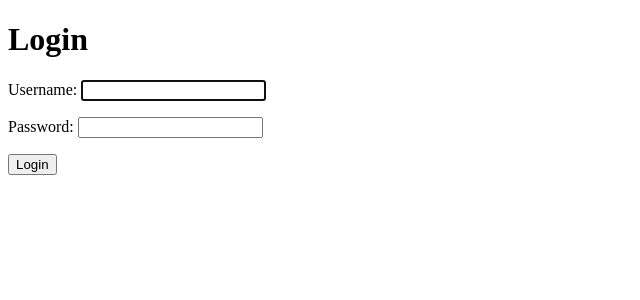
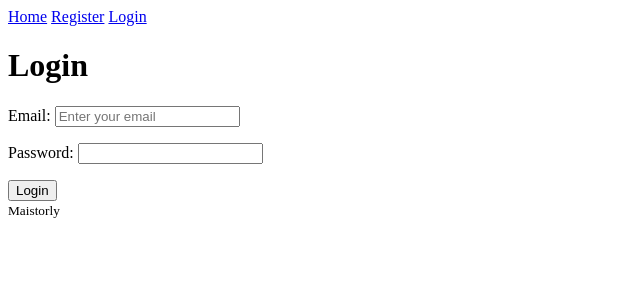
Before and after one commit to YordanVeselinov/maistorly, a Django app: page /accounts/login/ in a window 1280 px wide. Shown: the top 300 px of the page, without its empty margins (0-640 px from the left). Run offline with Django 5.2, Linux system fonts and the light colour scheme.

Commit message:
feat:add basic authentication views, urls and templates with auth

```diff
--- a/backend/accounts/forms.py
+++ b/backend/accounts/forms.py
@@ -5,9 +5,25 @@ from .models import User
 
 
 class RegisterForm(UserCreationForm):
+    email = forms.EmailField(required=True)
+
     class Meta(UserCreationForm.Meta):
         model = User
-        fields = ("username", "email")
+        fields = ("username", "email", "password1", "password2")
+
+    def clean_email(self):
+        email = self.cleaned_data["email"].strip().lower()
+        if User.objects.filter(email__iexact=email).exists():
+            raise forms.ValidationError("A user with this email already exists.")
+        return email
+
+    def save(self, commit=True):
+        user = super().save(commit=False)
+        user.email = self.cleaned_data["email"]
+        if commit:
+            user.save()
+        return user
+
 
 class EmailAuthenticationForm(AuthenticationForm):
     username = forms.EmailField(
--- a/backend/accounts/views.py
+++ b/backend/accounts/views.py
@@ -1,4 +1,3 @@
-from django.contrib.auth import login
 from django.contrib.auth.mixins import LoginRequiredMixin
 from django.contrib.auth.models import Group
 from django.contrib.auth.views import LoginView, LogoutView
@@ -10,16 +9,19 @@ from .forms import RegisterForm, EmailAuthenticationForm
 from .signals import CLIENTS_GROUP
 
 
+class HomeView(TemplateView):
+    template_name = "home.html"
+
+
 class RegisterView(CreateView):
     form_class = RegisterForm
     template_name = "accounts/register.html"
-    success_url = reverse_lazy("accounts:profile")
+    success_url = reverse_lazy("accounts:login")
 
     def form_valid(self, form):
         user = form.save()
         client_group, _ = Group.objects.get_or_create(name=CLIENTS_GROUP)
         user.groups.add(client_group)
-        login(self.request, user, backend="django.contrib.auth.backends.ModelBackend")
         return redirect(self.get_success_url())
 
 
@@ -28,13 +30,10 @@ class ProfileView(LoginRequiredMixin, TemplateView):
 
 
 class AccountLoginView(LoginView):
+    authentication_form = EmailAuthenticationForm
     template_name = "accounts/login.html"
+    redirect_authenticated_user = True
 
 
 class AccountLogoutView(LogoutView):
-    template_name = "accounts/logged_out.html"
-
-
-class UserLoginView(LoginView):
-    authentication_form = EmailAuthenticationForm
-    template_name = "accounts/login.html"
+    next_page = reverse_lazy("home")
--- a/backend/maistorly/settings.py
+++ b/backend/maistorly/settings.py
@@ -58,6 +58,10 @@ AUTHENTICATION_BACKENDS = [
     "accounts.backends.EmailBackend",
     "django.contrib.auth.backends.ModelBackend",
 ]
+
+LOGIN_REDIRECT_URL = "accounts:profile"
+LOGOUT_REDIRECT_URL = "accounts:login"
+LOGIN_URL = "accounts:login"
 
 MIDDLEWARE = [
     'django.middleware.security.SecurityMiddleware',
--- a/backend/maistorly/urls.py
+++ b/backend/maistorly/urls.py
@@ -17,7 +17,10 @@ Including another URLconf
 from django.contrib import admin
 from django.urls import include, path
 
+from accounts.views import HomeView
+
 urlpatterns = [
+    path("", HomeView.as_view(), name="home"),
     path('admin/', admin.site.urls),
     path("accounts/", include("accounts.urls")),
 ]
--- a/backend/templates/accounts/login.html
+++ b/backend/templates/accounts/login.html
@@ -1,16 +1,12 @@
-<!DOCTYPE html>
-<html lang="en">
-<head>
-    <meta charset="UTF-8">
-    <meta name="viewport" content="width=device-width, initial-scale=1.0">
-    <title>Login</title>
-</head>
-<body>
+{% extends "base.html" %}
+
+{% block title %}Login{% endblock %}
+
+{% block content %}
 <h1>Login</h1>
 <form method="post">
     {% csrf_token %}
     {{ form.as_p }}
     <button type="submit">Login</button>
 </form>
-</body>
-</html>
+{% endblock %}
--- /dev/null
+++ b/backend/templates/base.html
@@ -0,0 +1,33 @@
+<!DOCTYPE html>
+<html lang="en">
+<head>
+    <meta charset="UTF-8">
+    <meta name="viewport" content="width=device-width, initial-scale=1.0">
+    <title>{% block title %}Maistorly{% endblock %}</title>
+</head>
+<body>
+    <header>
+        <nav>
+            <a href="{% url 'home' %}">Home</a>
+            {% if request.user.is_authenticated %}
+                <a href="{% url 'accounts:profile' %}">Profile</a>
+                <form method="post" action="{% url 'accounts:logout' %}" style="display:inline;">
+                    {% csrf_token %}
+                    <button type="submit">Logout</button>
+                </form>
+            {% else %}
+                <a href="{% url 'accounts:register' %}">Register</a>
+                <a href="{% url 'accounts:login' %}">Login</a>
+            {% endif %}
+        </nav>
+    </header>
+
+    <main>
+        {% block content %}{% endblock %}
+    </main>
+
+    <footer>
+        <small>Maistorly</small>
+    </footer>
+</body>
+</html>
```
Also changed, not shown: backend/templates/accounts/logged_out.html (+8 -12 lines), backend/templates/accounts/profile.html (+19 -14 lines), backend/templates/accounts/register.html (+6 -10 lines), backend/templates/home.html (added, +8 -0 lines). Lines whose indentation alone changed are shown as unchanged.
